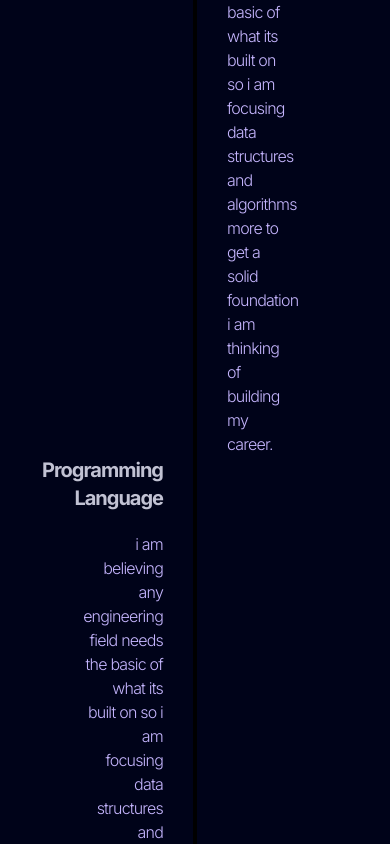
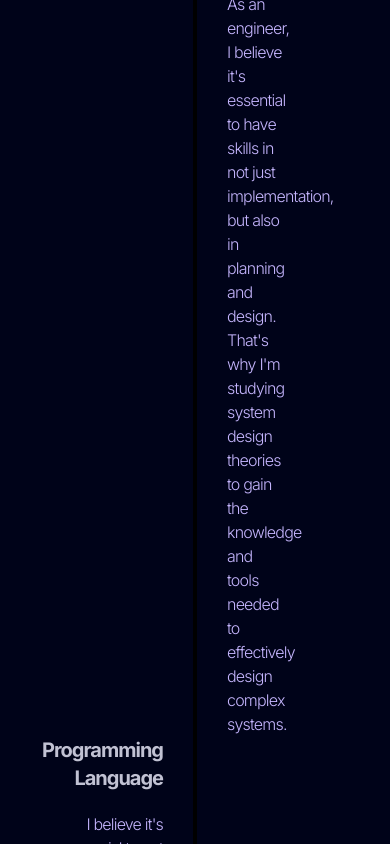
Before and after one commit to Trilanka/nextjs_portfolio, a Next.js app: page / in a window 390 px wide. Shown: the part 5456-6300 px from the top of the page. Built offline with nearby package versions, Linux system fonts and the light colour scheme.

Commit message:
CHange the repeated things in text of approach part

```diff
--- a/app/about/page.tsx
+++ b/app/about/page.tsx
@@ -15,7 +15,6 @@
 
     {/* Now on add the components to the page */}
     <div className=" max-w-7xl w-full">
-        <ANavBar />
         <AHero />
         <Aunique />
         <Alead/>
--- a/components/AHero.tsx
+++ b/components/AHero.tsx
@@ -22,7 +22,13 @@
             <div className="w-full lg:w-1/2 lg:p-8 ">
 
                 <div className="flex lg:justify-end md:justify-center ">
-                    <Image src="./profile.png" alt="trilanka" className='w-auto h-80 max-w-full max-h-full object-contain rounded-xl'/>
+                    <Image
+                        src="./profile.png"
+                        alt="trilanka"
+                        className='w-auto h-80 max-w-full max-h-full object-contain rounded-xl'
+                        width={100}
+                        height={100}
+                    />
                 </div>
 
             </div>
--- a/components/Alead.tsx
+++ b/components/Alead.tsx
@@ -20,7 +20,12 @@
                 with people.
                 </p>
                 <div className='ml-20'>
-                <Image src="./lead.jpg" alt="i dont" className='w-auto h-80 max-w-full max-h-full object-contain rounded-xl'/>
+                <Image
+                src="./lead.jpg"
+                alt="i dont"
+                className='w-auto h-80 max-w-full max-h-full object-contain rounded-xl'
+                width={100}
+                height={100}/>
                 </div>
 
             </div>
--- a/components/Approach.tsx
+++ b/components/Approach.tsx
@@ -7,15 +7,15 @@
         <h1 className='heading'>My Tech Approach On <span className='text-purple'>Software Engineering</span></h1>
       </div>
 
-      <div className='flex justify-center items-center'>
+      <div className='flex justify-center items-center '>
         <div className=' h-full relative pt-30 flex flex-col w-1/2 gap-y-6 items-center justify-center'>
-          <div className='flex lg:items-center lg:justify-center sm:items-start justify-center'>
+          <div className='flex lg:items-center lg:justify-center sm:items-start justify-center sm: items-start sm:justify-start'>
             <div className="absolute top-0 bottom-0 left-1/2 transform -translate-x-1/2 w-1 bg-black"></div>
           </div>
           <div className='text-black-200'>
-            <div className=' w-1/2 rounded-xl flex flex-col items-end pr-8'>
-              <h1 className='text-white-200 font-bold text-xl tracking-tighter'>Data structures and Algorithms</h1>
-              <p className='text-violet-300 font-light tracking-tighter pt-5 text-right'>
+            <div className=' w-1/2 rounded-xl flex flex-col lg:items-end pr-8'>
+              <h1 className='text-white-200 font-bold text-xl tracking-tighter mb-4 md:text-xl sm:text-lg'>Data structures and Algorithms</h1>
+              <p className=' text-violet-300 font-light tracking-tighter pt-5 text-right'>
                 i am believing any engineering field needs the basic of what its built on so
                 i am focusing data structures and algorithms more to get a solid foundation
                 i am thinking of building my career.
@@ -24,57 +24,54 @@
             <div className='w-1/2 rounded-xl ml-auto pl-8' >
               <h1 className='text-white-200 font-bold text-xl tracking-tighter'>System Design</h1>
               <p className='text-violet-300 font-light tracking-tighter pt-5'>
-                i am believing any engineering field needs the basic of what its built on so
-                i am focusing data structures and algorithms more to get a solid foundation
-                i am thinking of building my career.
+              As an engineer, I believe it's essential to have skills in not just implementation, but also in planning and design.
+              That's why I'm studying system design theories to gain the knowledge and tools needed to effectively design complex
+              systems.
               </p>
             </div>
             <div className='w-1/2 rounded-xl flex flex-col items-end pr-8 text-right'>
               <h1 className='text-white-200 font-bold text-xl tracking-tighter'>Programming Language</h1>
               <p className='text-violet-300 font-light tracking-tighter pt-5'>
-                i am believing any engineering field needs the basic of what its built on so
-                i am focusing data structures and algorithms more to get a solid foundation
-                i am thinking of building my career.
+              I believe it's crucial to not only understand how to implement solutions but also to have a deep understanding of
+              the programming languages behind them. That's why I'm continually learning and refining my skills in various
+              programming languages.
               </p>
             </div>
             <div className='w-1/2 rounded-xl ml-auto pl-8'>
               <h1 className='text-white-200 font-bold text-xl tracking-tighter'>Frameworks</h1>
               <p className='text-violet-300 font-light tracking-tighter pt-5'>
-                i am believing any engineering field needs the basic of what its built on so
-                i am focusing data structures and algorithms more to get a solid foundation
-                i am thinking of building my career.
+              I know that mastering frameworks is just as important as learning the core concepts. I actively study
+              and work with various frameworks to streamline development and build more efficient, scalable solutions.
               </p>
             </div>
             <div className='w-1/2 rounded-xl pr-8 flex flex-col items-end text-right'>
               <h1 className='text-white-200 font-bold text-xl tracking-tighter'>Testing</h1>
               <p className='text-violet-300 font-light tracking-tighter pt-5'>
-                i am believing any engineering field needs the basic of what its built on so
-                i am focusing data structures and algorithms more to get a solid foundation
-                i am thinking of building my career.
+              I understand that thorough testing is vital for building reliable software.
+              I am dedicated to learning different testing methodologies and tools to ensure
+              that my projects are robust and error-free.
               </p>
             </div>
             <div className='w-1/2 rounded-xl ml-auto pl-8'>
               <h1 className='text-white-200 font-bold text-xl tracking-tighter'>Version Control</h1>
               <p className='text-violet-300 font-light tracking-tighter pt-5'>
-                i am believing any engineering field needs the basic of what its built on so
-                i am focusing data structures and algorithms more to get a solid foundation
-                i am thinking of building my career.
+              I believe that efficient project management is key, and version control plays a crucial role in this.
+              By learning version control systems like Git, I'm enhancing my ability to manage codes.
               </p>
             </div>
             <div className='w-1/2 rounded-xl pr-8 flex flex-col items-end text-right'>
               <h1 className='text-white-200 font-bold text-xl tracking-tighter'>Database</h1>
               <p className='text-violet-300 font-light tracking-tighter pt-5'>
-                i am believing any engineering field needs the basic of what its built on so
-                i am focusing data structures and algorithms more to get a solid foundation
-                i am thinking of building my career.
+              I am committed to learning and mastering database concepts to ensure data is stored efficiently and securely,
+              and to optimize data retrieval and management for scalable solutions.
               </p>
             </div>
             <div className='w-1/2 rounded-xl ml-auto pl-8'>
               <h1 className='text-white-200 font-bold text-xl tracking-tighter'>Containerization</h1>
               <p className='text-violet-300 font-light tracking-tighter pt-5'>
-                i am believing any engineering field needs the basic of what its built on so
-                i am focusing data structures and algorithms more to get a solid foundation
-                i am thinking of building my career.
+              I am dedicated to learning
+              containerization technologies like Docker to streamline development, simplify deployment, and ensure
+              that applications run smoothly across different environments.
               </p>
             </div>
           </div>
--- a/components/Aunique.tsx
+++ b/components/Aunique.tsx
@@ -13,9 +13,11 @@
             <div className="w-full lg:w-1/2 lg:p-8 h-1/3">
                 <div className="flex justify-center items-center overflow-auto">
                     <Image
-                    src="win"
+                    src="/win.jpg"
                     alt="Trilanka"
                     className="rounded-2xl w-80"
+                    width={100}
+                    height={100}
                     />
                 </div>
             </div>
--- a/components/Footer.tsx
+++ b/components/Footer.tsx
@@ -11,7 +11,7 @@
         <h1 className="heading lg:mx-w-[45vw]">
           Ready To take <span className='text-pink-300'>your</span> Digital Presence Into Next Level?
           </h1>
-        <p className="text-white-200 md:mt-10 text-center">Reach out to me, If you Find Me Good For your employment requirements.</p>
+        <p className="text-white-200 md:mt-10 text-center">Feel free to reach out if you believe I am a good fit for your employment needs.</p>
 
 
         <a href="https://www.linkedin.com/in/trilanka-beddegama-245359192/">
--- a/next.config.mjs
+++ b/next.config.mjs
@@ -1,6 +1,9 @@
 /** @type {import('next').NextConfig} */
 const nextConfig = {
-    output: "export"
+    output: "export",
+    images: {
+        unoptimized: true,
+      },
 };
 
 export default nextConfig;
```
